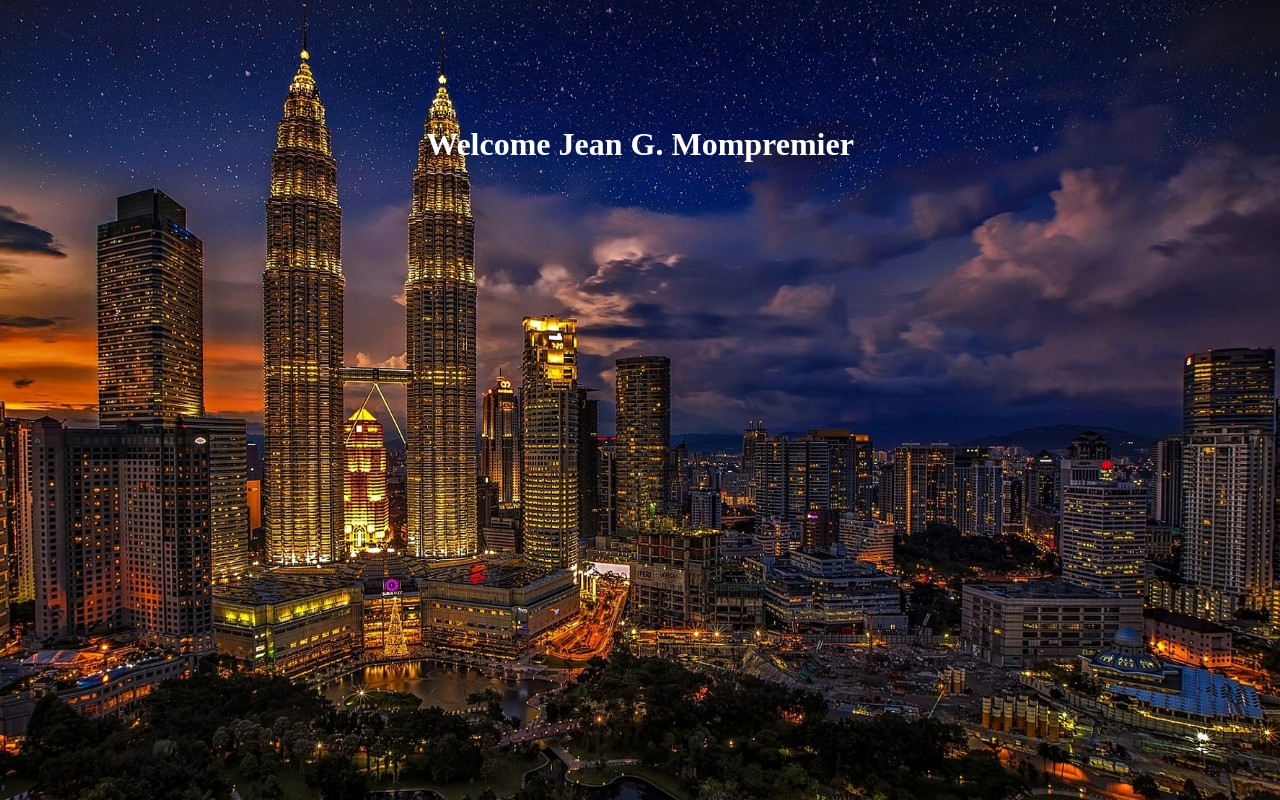
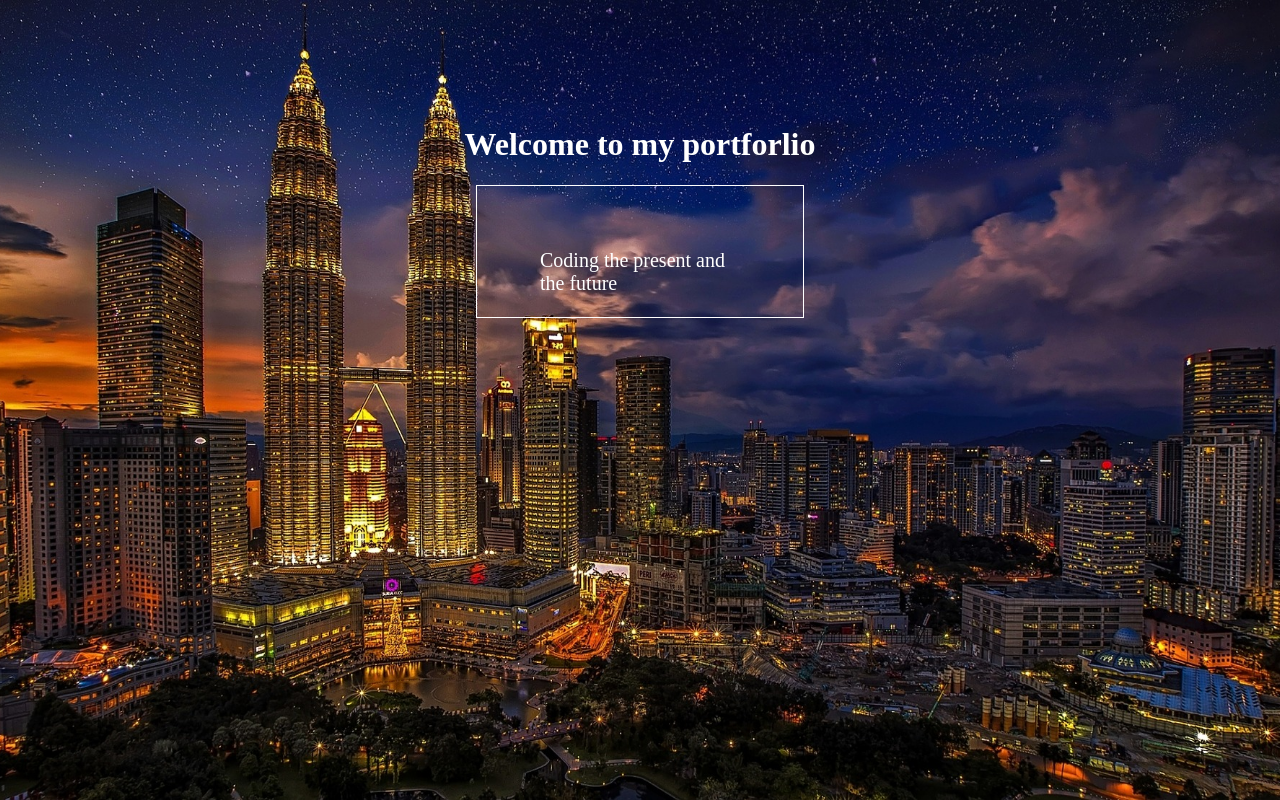
Before and after one commit to jeangardy509/jeangardy509.github.io, a website: page index.html in a window 1280 px wide. Drawn offline with nearby package versions, Linux system fonts and the light colour scheme.

Commit message:
Created a Div with a box!
Created a div with box, and text inside the box. And added some CSS

```diff
--- a/index.html
+++ b/index.html
@@ -10,7 +10,9 @@
     </head>
     <body class="container-fluid">
 
-      <h1>Welcome  Jean G. Mompremier </h1>
-      <div class
+      <h1>Welcome to my portforlio</h1>
+<div>Coding the present and the future</div>
+
+
     </body>
 </html>
--- a/main.css
+++ b/main.css
@@ -10,6 +10,16 @@ background-attachment: fixed;
 
 h1 {
 text-align: center;
+color: white;
+margin-top: 10%;
+}
+
+div {
+  width: 200px;
+  height: 5px;
+  border: 1px solid white;
+  padding: 5%;
+  margin: auto;
   color: white;
-  margin-top: 10%;
+  font-size: 20px;
 }
```
